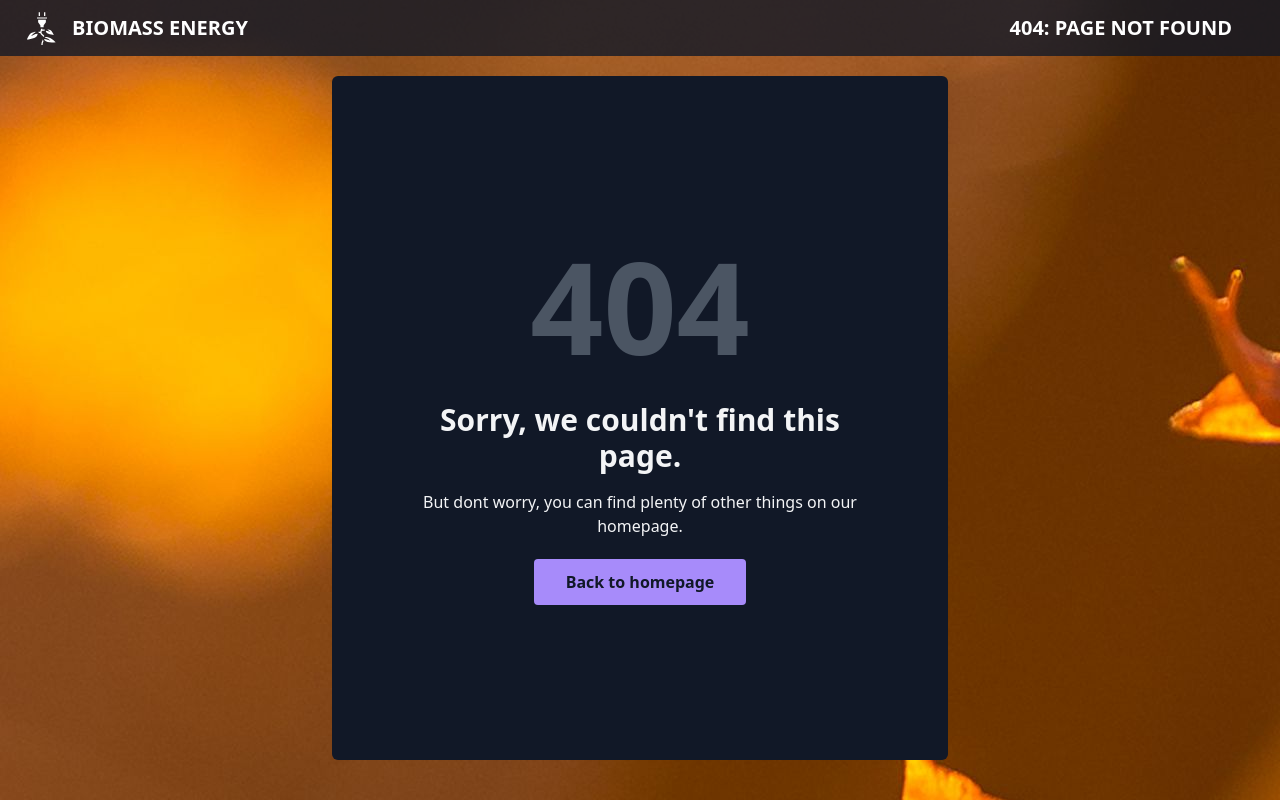
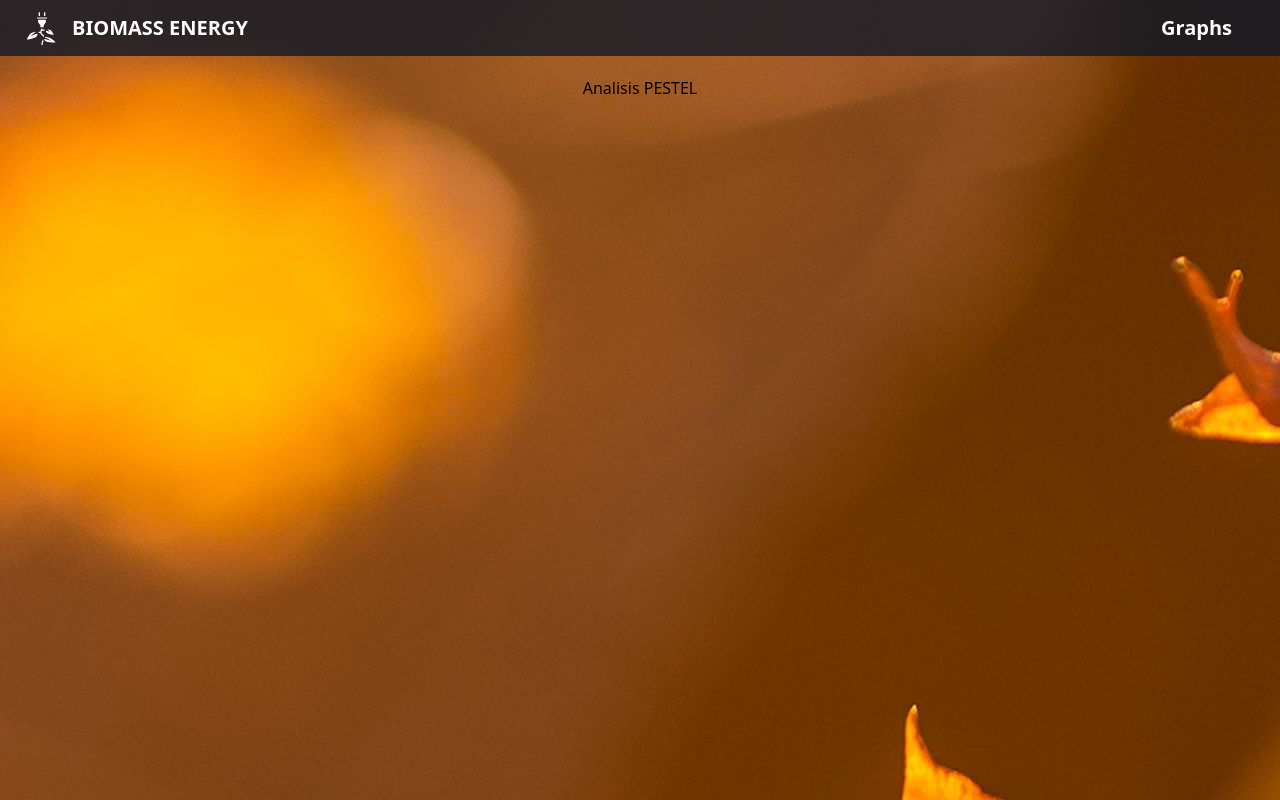
Before and after one commit to andgonzalezcas/biomass_energy, a React (Create React App) app: page /pestel-analysis in a window 1280 px wide. Before the commit this address had no page. Built offline with nearby package versions, Linux system fonts and the light colour scheme.

Commit message:
added pestel view

```diff
--- a/src/App.js
+++ b/src/App.js
@@ -29,10 +29,10 @@ const App = () => {
           </Link>
         </CircleMenuItem>
         <CircleMenuItem
-          tooltip={'Graphs'}
+          tooltip={'Pestel Analysis'}
           style={{ background: '#456625' }}
         >
-          <Link to={'/graph'} className="w-28 h-28 flex justify-center items-center rounded-full">
+          <Link to={'/pestel-analysis'} className="w-28 h-28 flex justify-center items-center rounded-full">
             <BsFillFileEarmarkBarGraphFill className="w-12 h-12" />
           </Link>
         </CircleMenuItem >
--- a/src/index.js
+++ b/src/index.js
@@ -7,9 +7,9 @@ import './index.css';
 import App from './App';
 import Home from "./pages/Home";
 import Team from "./pages/Team";
-import Graph from "./pages/Graph";
+import Experts from "./pages/Experts";
+import PestelAnalysis from "./pages/PestelAnalysis";
 import PageNotFound from "./pages/PageNotFound"
-import Experts from "./pages/Experts";
 
 const root = ReactDOM.createRoot(document.getElementById('root'));
 root.render(
@@ -19,7 +19,7 @@ root.render(
         <Route index element={<App />} />
         <Route path="home" element={<Home />} />
         <Route path="team" element={<Team />} />
-        <Route path="graph" element={<Graph />} />
+        <Route path="pestel-analysis" element={<PestelAnalysis />} />
         <Route path="experts" element={<Experts />} />
         <Route path="*" element={<PageNotFound />} />
       </Routes>
--- a/src/pages/Graph.jsx
+++ b/src/pages/PestelAnalysis.jsx
@@ -1,14 +1,14 @@
 import LayerTittle from "../components/LayerTittle"
 
-const Graph = () => {
+const PestelAnalysis = () => {
   return (
     <div className="w-screen h-screen flex flex-col items-center bg-orange-fall overflow-x-auto gap-5 pb-10">
       <LayerTittle title={'Graphs'} />
       <div className="grid">
-        <h1>Arbol de problemas</h1>
+        <h1>Analisis PESTEL</h1>
       </div>
     </div>
   )
 }
 
-export default Graph
+export default PestelAnalysis
```
